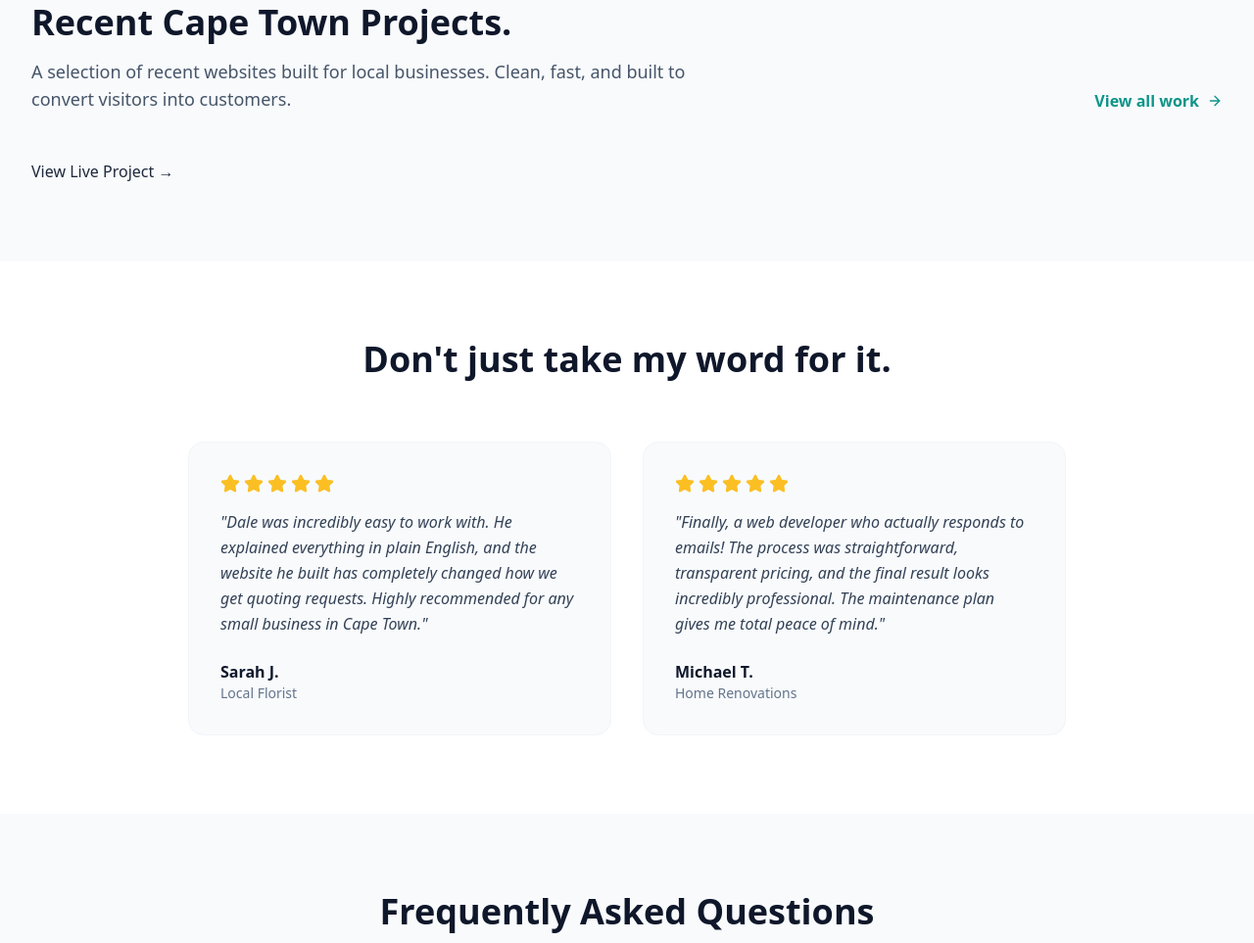
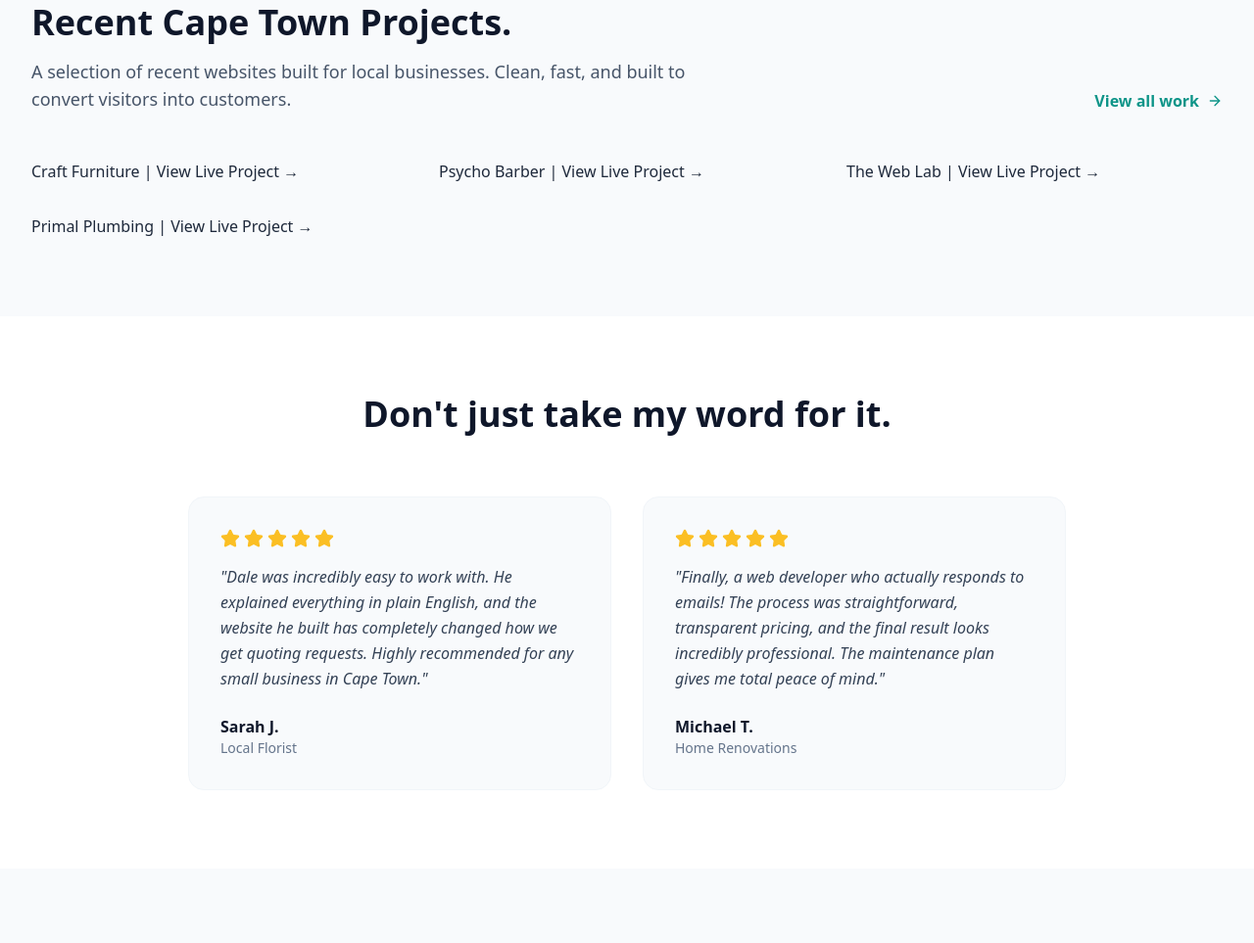
Before and after one commit to ThisIsTheGuy2/Mylatest-website, a plain HTML site: page index.html in a window 1280 px wide. Shown: the part 3620-4583 px from the top of the page at 98% size. Drawn offline with nearby package versions, Linux system fonts and the light colour scheme.

Commit message:
Update index.html

```diff
--- a/index.html
+++ b/index.html
@@ -360,9 +360,20 @@
             <div class="grid md:grid-cols-2 lg:grid-cols-3 gap-8">
                 <!-- Links to view projects -->
                 <a href="https://craftfurniture.co.za/" target="_blank" rel="noopener noreferrer" class="project-link">
-  View Live Project →
+  Craft Furniture | View Live Project →
+                </a>
+                <a href="https://psychobarber.co.za/" target="_blank" rel="noopener noreferrer" class="project-link">
+Psycho Barber | View Live Project →
+                </a>
+                <a href="https://theweblab.co.za/" target="_blank" rel="noopener noreferrer" class="project-link">
+  The Web Lab | View Live Project →
+                </a>
+                <a href="https://www.primalplumbing.co.za/" target="_blank" rel="noopener noreferrer" class="project-link">
+  Primal Plumbing | View Live Project →
+                </a>
                 </a>
             </div>
+
             <button class="md:hidden mt-8 w-full flex justify-center items-center py-3 px-6 border border-slate-300 rounded-xl text-slate-700 font-medium hover:bg-slate-100 transition-colors">
                 View all work
             </button>
```
